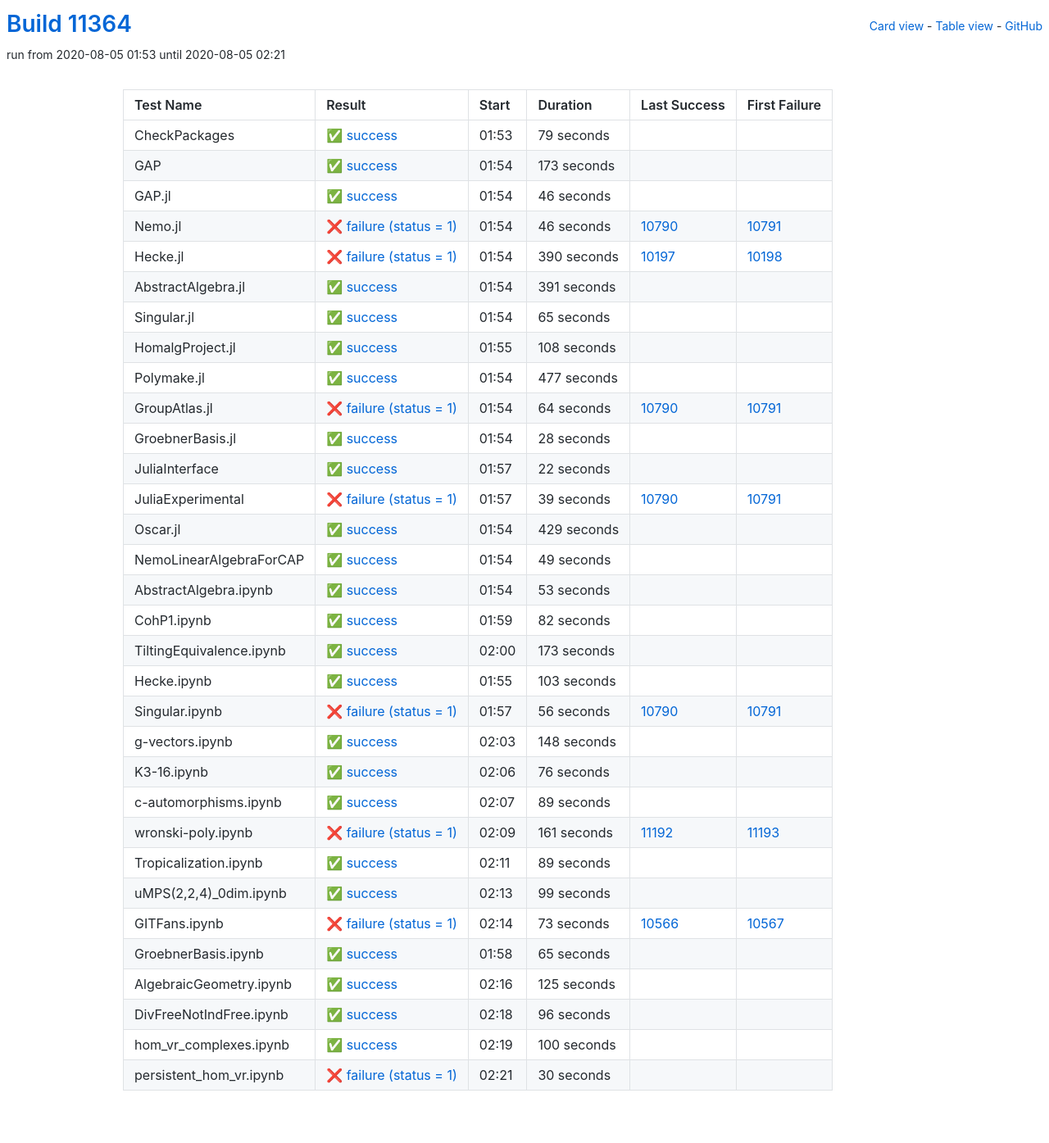
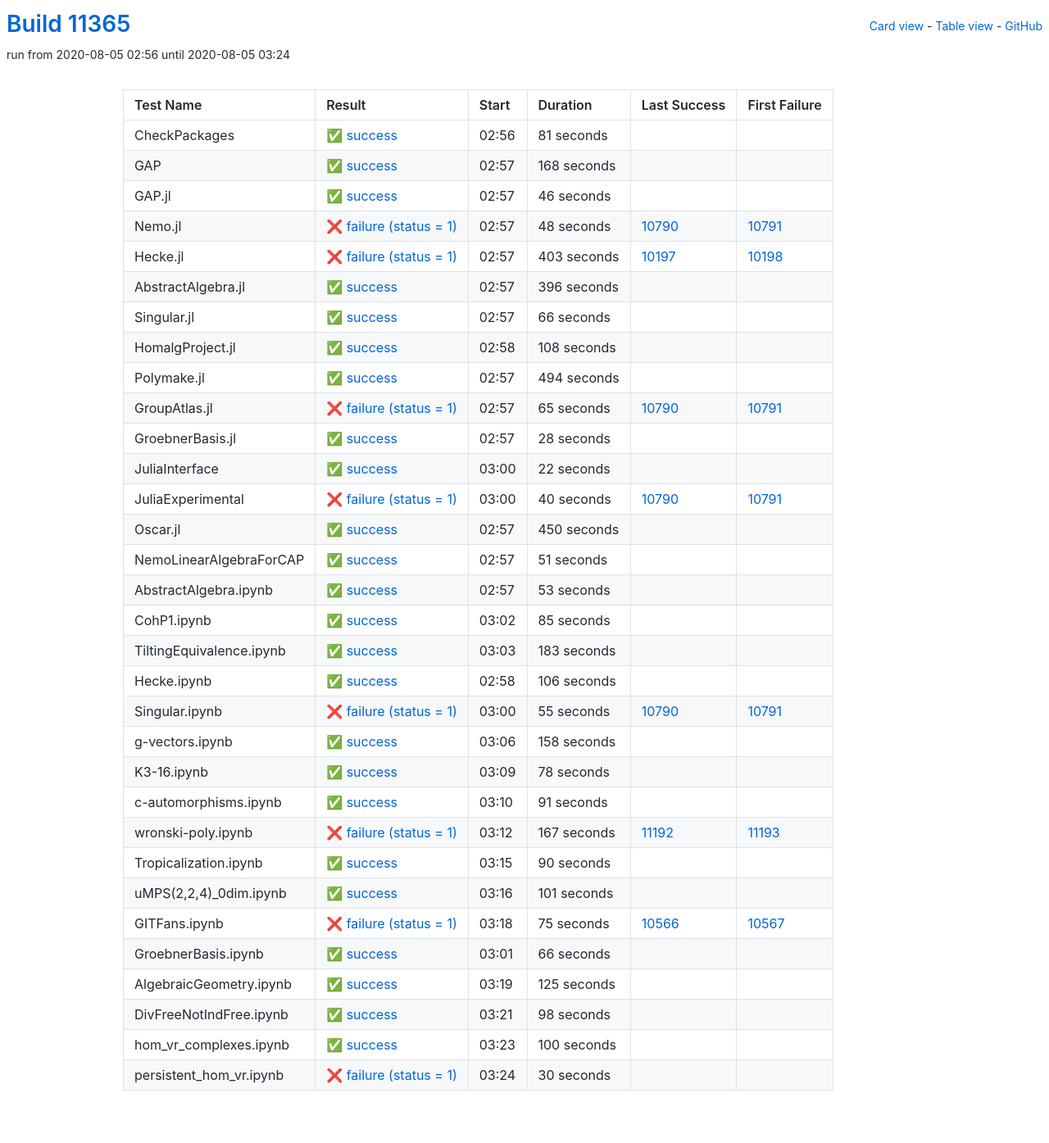
Before and after one commit to oscar-system/oscar-ci-status, a Jekyll site: the page built from table.html, in a window 1280 px wide. Shown: the whole page at 82% size. Built offline with Jekyll 4.4.1, drawn with Linux system fonts in a browser that asks for light colours.

Commit message:
Build #11365

```diff
--- a/_data/ci.yml
+++ b/_data/ci.yml
@@ -1,6 +1,6 @@
 ---
-build: 11364
-build_url: https://oscarci.mathematik.uni-kl.de/job/oscar/11364/
+build: 11365
+build_url: https://oscarci.mathematik.uni-kl.de/job/oscar/11365/
 job: oscar
 organization: oscar-system
 repo: oscar-ci-status
@@ -8,32 +8,32 @@
 tests:
 - name: CheckPackages
   id: checkpackages
-  log: https://oscarci.mathematik.uni-kl.de/job/oscar/11364/artifact/logs/build-11364/CheckPackages.log
-  start: 2020-08-05 01:53
+  log: https://oscarci.mathematik.uni-kl.de/job/oscar/11365/artifact/logs/build-11365/CheckPackages.log
+  start: 2020-08-05 02:56
   success: true
   exitcode: 0
   status: success
-  duration: 79
+  duration: 81
   last_success: false
   last_success_url:
   first_failure: false
   first_failure_url:
 - name: GAP
   id: gap
-  log: https://oscarci.mathematik.uni-kl.de/job/oscar/11364/artifact/logs/build-11364/GAP.log
-  start: 2020-08-05 01:54
+  log: https://oscarci.mathematik.uni-kl.de/job/oscar/11365/artifact/logs/build-11365/GAP.log
+  start: 2020-08-05 02:57
   success: true
   exitcode: 0
   status: success
-  duration: 173
+  duration: 168
   last_success: false
   last_success_url:
   first_failure: false
   first_failure_url:
 - name: GAP.jl
   id: gap-jl
-  log: https://oscarci.mathematik.uni-kl.de/job/oscar/11364/artifact/logs/build-11364/GAP.jl.log
-  start: 2020-08-05 01:54
+  log: https://oscarci.mathematik.uni-kl.de/job/oscar/11365/artifact/logs/build-11365/GAP.jl.log
+  start: 2020-08-05 02:57
   success: true
   exitcode: 0
   status: success
@@ -44,56 +44,56 @@
   first_failure_url:
 - name: Nemo.jl
   id: nemo-jl
-  log: https://oscarci.mathematik.uni-kl.de/job/oscar/11364/artifact/logs/build-11364/Nemo.jl.log
-  start: 2020-08-05 01:54
+  log: https://oscarci.mathematik.uni-kl.de/job/oscar/11365/artifact/logs/build-11365/Nemo.jl.log
+  start: 2020-08-05 02:57
   success: false
   exitcode: 1
   status: failure
-  duration: 46
+  duration: 48
   last_success: 10790
   last_success_url: https://oscarci.mathematik.uni-kl.de/job/oscar/10790/
   first_failure: 10791
   first_failure_url: https://oscarci.mathematik.uni-kl.de/job/oscar/10791/
 - name: Hecke.jl
   id: hecke-jl
-  log: https://oscarci.mathematik.uni-kl.de/job/oscar/11364/artifact/logs/build-11364/Hecke.jl.log
-  start: 2020-08-05 01:54
+  log: https://oscarci.mathematik.uni-kl.de/job/oscar/11365/artifact/logs/build-11365/Hecke.jl.log
+  start: 2020-08-05 02:57
   success: false
   exitcode: 1
   status: failure
-  duration: 390
+  duration: 403
   last_success: 10197
   last_success_url: https://oscarci.mathematik.uni-kl.de/job/oscar/10197/
   first_failure: 10198
   first_failure_url: https://oscarci.mathematik.uni-kl.de/job/oscar/10198/
 - name: AbstractAlgebra.jl
   id: abstractalgebra-jl
-  log: https://oscarci.mathematik.uni-kl.de/job/oscar/11364/artifact/logs/build-11364/AbstractAlgebra.jl.log
-  start: 2020-08-05 01:54
+  log: https://oscarci.mathematik.uni-kl.de/job/oscar/11365/artifact/logs/build-11365/AbstractAlgebra.jl.log
+  start: 2020-08-05 02:57
   success: true
   exitcode: 0
   status: success
-  duration: 391
+  duration: 396
   last_success: false
   last_success_url:
   first_failure: false
   first_failure_url:
 - name: Singular.jl
   id: singular-jl
-  log: https://oscarci.mathematik.uni-kl.de/job/oscar/11364/artifact/logs/build-11364/Singular.jl.log
-  start: 2020-08-05 01:54
+  log: https://oscarci.mathematik.uni-kl.de/job/oscar/11365/artifact/logs/build-11365/Singular.jl.log
+  start: 2020-08-05 02:57
   success: true
   exitcode: 0
   status: success
-  duration: 65
+  duration: 66
   last_success: false
   last_success_url:
   first_failure: false
   first_failure_url:
 - name: HomalgProject.jl
   id: homalgproject-jl
-  log: https://oscarci.mathematik.uni-kl.de/job/oscar/11364/artifact/logs/build-11364/HomalgProject.jl.log
-  start: 2020-08-05 01:55
+  log: https://oscarci.mathematik.uni-kl.de/job/oscar/11365/artifact/logs/build-11365/HomalgProject.jl.log
+  start: 2020-08-05 02:58
   success: true
   exitcode: 0
   status: success
@@ -104,32 +104,32 @@
   first_failure_url:
 - name: Polymake.jl
   id: polymake-jl
-  log: https://oscarci.mathematik.uni-kl.de/job/oscar/11364/artifact/logs/build-11364/Polymake.jl.log
-  start: 2020-08-05 01:54
+  log: https://oscarci.mathematik.uni-kl.de/job/oscar/11365/artifact/logs/build-11365/Polymake.jl.log
+  start: 2020-08-05 02:57
   success: true
   exitcode: 0
   status: success
-  duration: 477
+  duration: 494
   last_success: false
   last_success_url:
   first_failure: false
   first_failure_url:
 - name: GroupAtlas.jl
   id: groupatlas-jl
-  log: https://oscarci.mathematik.uni-kl.de/job/oscar/11364/artifact/logs/build-11364/GroupAtlas.jl.log
-  start: 2020-08-05 01:54
+  log: https://oscarci.mathematik.uni-kl.de/job/oscar/11365/artifact/logs/build-11365/GroupAtlas.jl.log
+  start: 2020-08-05 02:57
   success: false
   exitcode: 1
   status: failure
-  duration: 64
+  duration: 65
   last_success: 10790
   last_success_url: https://oscarci.mathematik.uni-kl.de/job/oscar/10790/
   first_failure: 10791
   first_failure_url: https://oscarci.mathematik.uni-kl.de/job/oscar/10791/
 - name: GroebnerBasis.jl
   id: groebnerbasis-jl
-  log: https://oscarci.mathematik.uni-kl.de/job/oscar/11364/artifact/logs/build-11364/GroebnerBasis.jl.log
-  start: 2020-08-05 01:54
+  log: https://oscarci.mathematik.uni-kl.de/job/oscar/11365/artifact/logs/build-11365/GroebnerBasis.jl.log
+  start: 2020-08-05 02:57
   success: true
   exitcode: 0
   status: success
@@ -140,8 +140,8 @@
   first_failure_url:
 - name: JuliaInterface
   id: juliainterface
-  log: https://oscarci.mathematik.uni-kl.de/job/oscar/11364/artifact/logs/build-11364/JuliaInterface.log
-  start: 2020-08-05 01:57
+  log: https://oscarci.mathematik.uni-kl.de/job/oscar/11365/artifact/logs/build-11365/JuliaInterface.log
+  start: 2020-08-05 03:00
   success: true
   exitcode: 0
   status: success
@@ -152,44 +152,44 @@
   first_failure_url:
 - name: JuliaExperimental
   id: juliaexperimental
-  log: https://oscarci.mathematik.uni-kl.de/job/oscar/11364/artifact/logs/build-11364/JuliaExperimental.log
-  start: 2020-08-05 01:57
+  log: https://oscarci.mathematik.uni-kl.de/job/oscar/11365/artifact/logs/build-11365/JuliaExperimental.log
+  start: 2020-08-05 03:00
   success: false
   exitcode: 1
   status: failure
-  duration: 39
+  duration: 40
   last_success: 10790
   last_success_url: https://oscarci.mathematik.uni-kl.de/job/oscar/10790/
   first_failure: 10791
   first_failure_url: https://oscarci.mathematik.uni-kl.de/job/oscar/10791/
 - name: Oscar.jl
   id: oscar-jl
-  log: https://oscarci.mathematik.uni-kl.de/job/oscar/11364/artifact/logs/build-11364/Oscar.jl.log
-  start: 2020-08-05 01:54
+  log: https://oscarci.mathematik.uni-kl.de/job/oscar/11365/artifact/logs/build-11365/Oscar.jl.log
+  start: 2020-08-05 02:57
   success: true
   exitcode: 0
   status: success
-  duration: 429
+  duration: 450
   last_success: false
   last_success_url:
   first_failure: false
   first_failure_url:
 - name: NemoLinearAlgebraForCAP
   id: nemolinearalgebraforcap
-  log: https://oscarci.mathematik.uni-kl.de/job/oscar/11364/artifact/logs/build-11364/NemoLinearAlgebraForCAP.log
-  start: 2020-08-05 01:54
+  log: https://oscarci.mathematik.uni-kl.de/job/oscar/11365/artifact/logs/build-11365/NemoLinearAlgebraForCAP.log
+  start: 2020-08-05 02:57
   success: true
   exitcode: 0
   status: success
-  duration: 49
+  duration: 51
   last_success: false
   last_success_url:
   first_failure: false
   first_failure_url:
 - name: AbstractAlgebra.ipynb
   id: abstractalgebra-ipynb
-  log: https://oscarci.mathematik.uni-kl.de/job/oscar/11364/artifact/logs/build-11364/AbstractAlgebra.ipynb.log
-  start: 2020-08-05 01:54
+  log: https://oscarci.mathematik.uni-kl.de/job/oscar/11365/artifact/logs/build-11365/AbstractAlgebra.ipynb.log
+  start: 2020-08-05 02:57
   success: true
   exitcode: 0
   status: success
@@ -200,152 +200,152 @@
   first_failure_url:
 - name: CohP1.ipynb
   id: cohp1-ipynb
-  log: https://oscarci.mathematik.uni-kl.de/job/oscar/11364/artifact/logs/build-11364/CohP1.ipynb.log
-  start: 2020-08-05 01:59
+  log: https://oscarci.mathematik.uni-kl.de/job/oscar/11365/artifact/logs/build-11365/CohP1.ipynb.log
+  start: 2020-08-05 03:02
   success: true
   exitcode: 0
   status: success
-  duration: 82
+  duration: 85
   last_success: false
   last_success_url:
   first_failure: false
   first_failure_url:
 - name: TiltingEquivalence.ipynb
   id: tiltingequivalence-ipynb
-  log: https://oscarci.mathematik.uni-kl.de/job/oscar/11364/artifact/logs/build-11364/TiltingEquivalence.ipynb.log
-  start: 2020-08-05 02:00
+  log: https://oscarci.mathematik.uni-kl.de/job/oscar/11365/artifact/logs/build-11365/TiltingEquivalence.ipynb.log
+  start: 2020-08-05 03:03
   success: true
   exitcode: 0
   status: success
-  duration: 173
+  duration: 183
   last_success: false
   last_success_url:
   first_failure: false
   first_failure_url:
 - name: Hecke.ipynb
   id: hecke-ipynb
-  log: https://oscarci.mathematik.uni-kl.de/job/oscar/11364/artifact/logs/build-11364/Hecke.ipynb.log
-  start: 2020-08-05 01:55
+  log: https://oscarci.mathematik.uni-kl.de/job/oscar/11365/artifact/logs/build-11365/Hecke.ipynb.log
+  start: 2020-08-05 02:58
   success: true
   exitcode: 0
   status: success
-  duration: 103
+  duration: 106
   last_success: false
   last_success_url:
   first_failure: false
   first_failure_url:
 - name: Singular.ipynb
   id: singular-ipynb
-  log: https://oscarci.mathematik.uni-kl.de/job/oscar/11364/artifact/logs/build-11364/Singular.ipynb.log
-  start: 2020-08-05 01:57
+  log: https://oscarci.mathematik.uni-kl.de/job/oscar/11365/artifact/logs/build-11365/Singular.ipynb.log
+  start: 2020-08-05 03:00
   success: false
   exitcode: 1
   status: failure
-  duration: 56
+  duration: 55
   last_success: 10790
   last_success_url: https://oscarci.mathematik.uni-kl.de/job/oscar/10790/
   first_failure: 10791
   first_failure_url: https://oscarci.mathematik.uni-kl.de/job/oscar/10791/
 - name: g-vectors.ipynb
   id: g-vectors-ipynb
-  log: https://oscarci.mathematik.uni-kl.de/job/oscar/11364/artifact/logs/build-11364/g-vectors.ipynb.log
-  start: 2020-08-05 02:03
+  log: https://oscarci.mathematik.uni-kl.de/job/oscar/11365/artifact/logs/build-11365/g-vectors.ipynb.log
+  start: 2020-08-05 03:06
   success: true
   exitcode: 0
   status: success
-  duration: 148
+  duration: 158
   last_success: false
   last_success_url:
   first_failure: false
   first_failure_url:
 - name: K3-16.ipynb
   id: k3-16-ipynb
-  log: https://oscarci.mathematik.uni-kl.de/job/oscar/11364/artifact/logs/build-11364/K3-16.ipynb.log
-  start: 2020-08-05 02:06
+  log: https://oscarci.mathematik.uni-kl.de/job/oscar/11365/artifact/logs/build-11365/K3-16.ipynb.log
+  start: 2020-08-05 03:09
   success: true
   exitcode: 0
   status: success
-  duration: 76
+  duration: 78
   last_success: false
   last_success_url:
   first_failure: false
   first_failure_url:
 - name: c-automorphisms.ipynb
   id: c-automorphisms-ipynb
-  log: https://oscarci.mathematik.uni-kl.de/job/oscar/11364/artifact/logs/build-11364/c-automorphisms.ipynb.log
-  start: 2020-08-05 02:07
+  log: https://oscarci.mathematik.uni-kl.de/job/oscar/11365/artifact/logs/build-11365/c-automorphisms.ipynb.log
+  start: 2020-08-05 03:10
   success: true
   exitcode: 0
   status: success
-  duration: 89
+  duration: 91
   last_success: false
   last_success_url:
   first_failure: false
   first_failure_url:
 - name: wronski-poly.ipynb
   id: wronski-poly-ipynb
-  log: https://oscarci.mathematik.uni-kl.de/job/oscar/11364/artifact/logs/build-11364/wronski-poly.ipynb.log
-  start: 2020-08-05 02:09
+  log: https://oscarci.mathematik.uni-kl.de/job/oscar/11365/artifact/logs/build-11365/wronski-poly.ipynb.log
+  start: 2020-08-05 03:12
   success: false
   exitcode: 1
   status: failure
-  duration: 161
+  duration: 167
   last_success: 11192
   last_success_url: https://oscarci.mathematik.uni-kl.de/job/oscar/11192/
   first_failure: 11193
   first_failure_url: https://oscarci.mathematik.uni-kl.de/job/oscar/11193/
 - name: Tropicalization.ipynb
   id: tropicalization-ipynb
-  log: https://oscarci.mathematik.uni-kl.de/job/oscar/11364/artifact/logs/build-11364/Tropicalization.ipynb.log
-  start: 2020-08-05 02:11
+  log: https://oscarci.mathematik.uni-kl.de/job/oscar/11365/artifact/logs/build-11365/Tropicalization.ipynb.log
+  start: 2020-08-05 03:15
   success: true
   exitcode: 0
   status: success
-  duration: 89
+  duration: 90
   last_success: false
   last_success_url:
   first_failure: false
   first_failure_url:
 - name: uMPS(2,2,4)_0dim.ipynb
   id: umps-2-2-4-0dim-ipynb
-  log: https://oscarci.mathematik.uni-kl.de/job/oscar/11364/artifact/logs/build-11364/uMPS-2-2-4-_0dim.ipynb.log
-  start: 2020-08-05 02:13
+  log: https://oscarci.mathematik.uni-kl.de/job/oscar/11365/artifact/logs/build-11365/uMPS-2-2-4-_0dim.ipynb.log
+  start: 2020-08-05 03:16
   success: true
   exitcode: 0
   status: success
-  duration: 99
+  duration: 101
   last_success: false
   last_success_url:
   first_failure: false
   first_failure_url:
 - name: GITFans.ipynb
   id: gitfans-ipynb
-  log: https://oscarci.mathematik.uni-kl.de/job/oscar/11364/artifact/logs/build-11364/GITFans.ipynb.log
-  start: 2020-08-05 02:14
+  log: https://oscarci.mathematik.uni-kl.de/job/oscar/11365/artifact/logs/build-11365/GITFans.ipynb.log
+  start: 2020-08-05 03:18
   success: false
   exitcode: 1
   status: failure
-  duration: 73
+  duration: 75
   last_success: 10566
   last_success_url: https://oscarci.mathematik.uni-kl.de/job/oscar/10566/
   first_failure: 10567
   first_failure_url: https://oscarci.mathematik.uni-kl.de/job/oscar/10567/
 - name: GroebnerBasis.ipynb
   id: groebnerbasis-ipynb
-  log: https://oscarci.mathematik.uni-kl.de/job/oscar/11364/artifact/logs/build-11364/GroebnerBasis.ipynb.log
-  start: 2020-08-05 01:58
+  log: https://oscarci.mathematik.uni-kl.de/job/oscar/11365/artifact/logs/build-11365/GroebnerBasis.ipynb.log
+  start: 2020-08-05 03:01
   success: true
   exitcode: 0
   status: success
-  duration: 65
+  duration: 66
   last_success: false
   last_success_url:
   first_failure: false
   first_failure_url:
 - name: AlgebraicGeometry.ipynb
   id: algebraicgeometry-ipynb
-  log: https://oscarci.mathematik.uni-kl.de/job/oscar/11364/artifact/logs/build-11364/AlgebraicGeometry.ipynb.log
-  start: 2020-08-05 02:16
+  log: https://oscarci.mathematik.uni-kl.de/job/oscar/11365/artifact/logs/build-11365/AlgebraicGeometry.ipynb.log
+  start: 2020-08-05 03:19
   success: true
   exitcode: 0
   status: success
@@ -356,20 +356,20 @@
   first_failure_url:
 - name: DivFreeNotIndFree.ipynb
   id: divfreenotindfree-ipynb
-  log: https://oscarci.mathematik.uni-kl.de/job/oscar/11364/artifact/logs/build-11364/DivFreeNotIndFree.ipynb.log
-  start: 2020-08-05 02:18
+  log: https://oscarci.mathematik.uni-kl.de/job/oscar/11365/artifact/logs/build-11365/DivFreeNotIndFree.ipynb.log
+  start: 2020-08-05 03:21
   success: true
   exitcode: 0
   status: success
-  duration: 96
+  duration: 98
   last_success: false
   last_success_url:
   first_failure: false
   first_failure_url:
 - name: hom_vr_complexes.ipynb
   id: hom-vr-complexes-ipynb
-  log: https://oscarci.mathematik.uni-kl.de/job/oscar/11364/artifact/logs/build-11364/hom_vr_complexes.ipynb.log
-  start: 2020-08-05 02:19
+  log: https://oscarci.mathematik.uni-kl.de/job/oscar/11365/artifact/logs/build-11365/hom_vr_complexes.ipynb.log
+  start: 2020-08-05 03:23
   success: true
   exitcode: 0
   status: success
@@ -380,8 +380,8 @@
   first_failure_url:
 - name: persistent_hom_vr.ipynb
   id: persistent-hom-vr-ipynb
-  log: https://oscarci.mathematik.uni-kl.de/job/oscar/11364/artifact/logs/build-11364/persistent_hom_vr.ipynb.log
-  start: 2020-08-05 02:21
+  log: https://oscarci.mathematik.uni-kl.de/job/oscar/11365/artifact/logs/build-11365/persistent_hom_vr.ipynb.log
+  start: 2020-08-05 03:24
   success: false
   exitcode: 1
   status: failure
```
Also changed, not shown: README.md.
